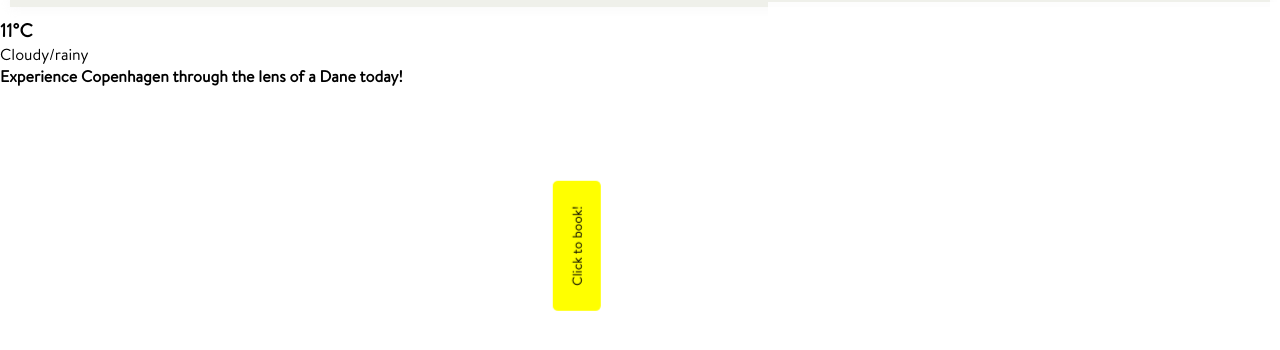
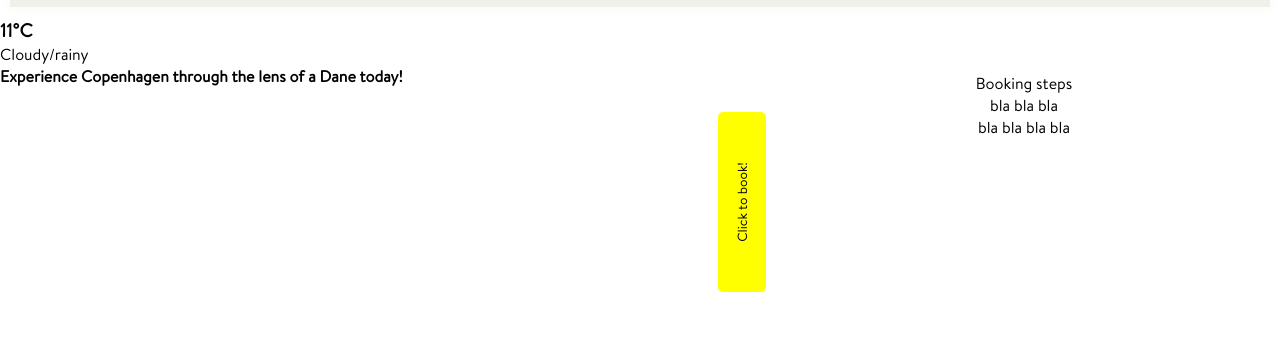
Before and after one commit to meganelndn/sem4Exam, a website built with Parcel: page index.html in a window 1280 px wide. Both pictures are taken after a click on the button "Click to book!". Shown: the part 78-428 px from the top of the page. Built offline with nearby package versions, Linux system fonts and the light colour scheme; no server answers.

Commit message:
booking animation set together with button

```diff
--- a/index.html
+++ b/index.html
@@ -95,18 +95,17 @@
         </template>
     </div>
 
-    <button class="bookBtn">Click to book!</button>
-    <div id="bookingSection" class="overlay">
-        <div id="bookingWindow">
-
+    <div class="bookingArea">
+        <div id="bookingOverlay" class="overlay">
+            <button id="bookBtn">Click to book!</button>
             <div class="overlay-content">
-                <a href="">teste</a>
-                <p class="overlayt">Booking steps</p>
+                <p>Booking steps</p>
+                <p>bla bla bla</p>
+                <p>bla bla bla bla</p>
             </div>
         </div>
     </div>
 
-
     <script src="script.js"></script>
 </body>
 </html>
--- a/script.js
+++ b/script.js
@@ -35,21 +35,10 @@ function fetchData(){
 
 function setUpBooking(){
     // set up book now window
-    const bookBtn = document.querySelector(".bookBtn");
-    bookBtn.addEventListener("click", startBooking);
-
-
-}
-function startBooking(){
-//   document.getElementById("bookingSection").style.width = "50%";
-let element = document.getElementById("bookingSection");
-element.classList.toggle("showOverlay");
-
-//   function closeNav() {
-//     document.getElementById("bookingSection").style.width = "0%";
-//   }
-
-    // document.querySelector("#bookingWindow").style.display = "block";
+    document.getElementById("bookBtn").addEventListener("click", function(){
+        let bookOverlay = document.getElementById("bookingOverlay");
+        bookOverlay.classList.toggle("showOverlay");
+    });
 }
 
 function showLandingPage(home) {
--- a/style.css
+++ b/style.css
@@ -167,52 +167,33 @@ input::-webkit-input-placeholder {
     background-color: #ccc;
 }
 
-/* .displayBock {
-  display: block;
-} */
-
 /* BOOKING */
-
-
-#bookingWindow {
-  display: none;
-  width: 700px;
-  height: 500px;
-  background-color: green;
-  position: absolute;
-  top: 20%;
-  right: 0;
+/* -------- BOOK BTN -------- */
+.bookingArea{
+  position: fixed;
 }
 
-/* -------- BOOK BTN -------- */
-.bookBtn {
+#bookBtn {
   background: var(--yellow);
   border: none;
   cursor: pointer;
-  position: fixed;
+  position: inherit;
   padding: 15px 25px;
   border-radius: 5px;
-  top: 300px;
-  /* right: 0; */
-  left: 40%;
+  top: 40%;
+  width: 180px;
+  transform-origin: left 50px;
   transform: rotate(-90deg);
 }
-/* .bookBtn:focus{
-  left: 40%;
-} */
 
 .overlay {
-  height: 80%;
   width: 0;
-  position: fixed;
-  z-index: 1;
-  top: 10%;
-  bottom: 25%;
+  position: inherit;
+  top: 15%;
+  bottom: 15%;
   right: 0;
-  background-color: rgb(255, 255, 255);
   background-color: rgba(255, 255, 255, 0.9);
-  overflow-x: hidden;
-  transition: 0.5s;
+  transition: 0.8s;
 }
 
 .showOverlay {
@@ -221,32 +202,8 @@ input::-webkit-input-placeholder {
 
 .overlay-content {
   position: relative;
-  top: 25%;
   width: 100%;
   text-align: center;
   margin-top: 30px;
-  background-color: green;
+  background-color: white;
 }
-
-.overlay a{
-  padding: 8px;
-  text-decoration: none;
-  font-size: 36px;
-  color: #818181;
-  display: block;
-  transition: 0.3s;
-}
-
-.overlay a:hover, .overlay a:focus {
-  color: #000000;
-}
-
-
-@media screen and (max-height: 450px) {
-  .overlay a {font-size: 20px}
-  .overlay .closebtn {
-  font-size: 40px;
-  top: 15px;
-  right: 35px;
-  }
-}
```
Lines whose indentation alone changed are shown as unchanged.
